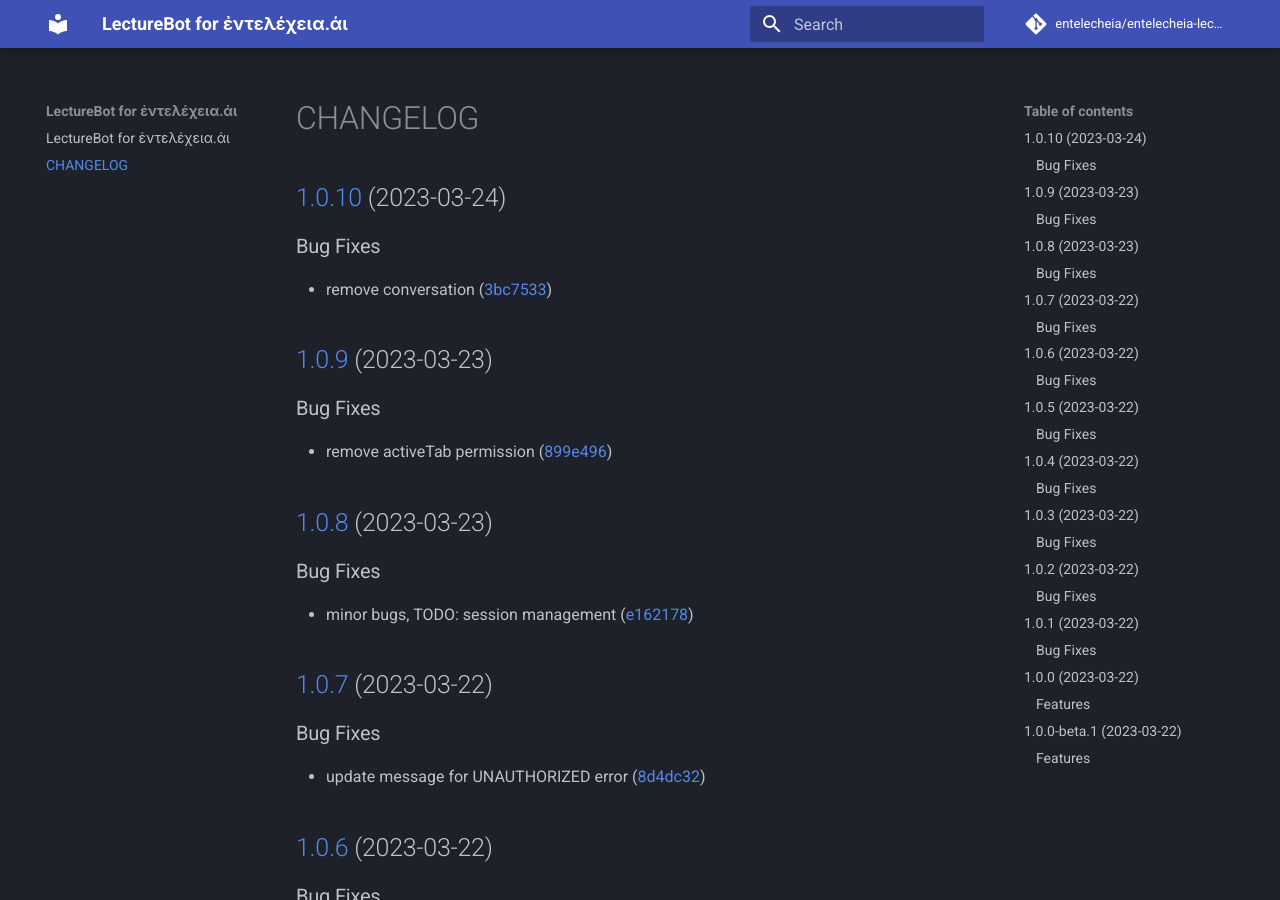
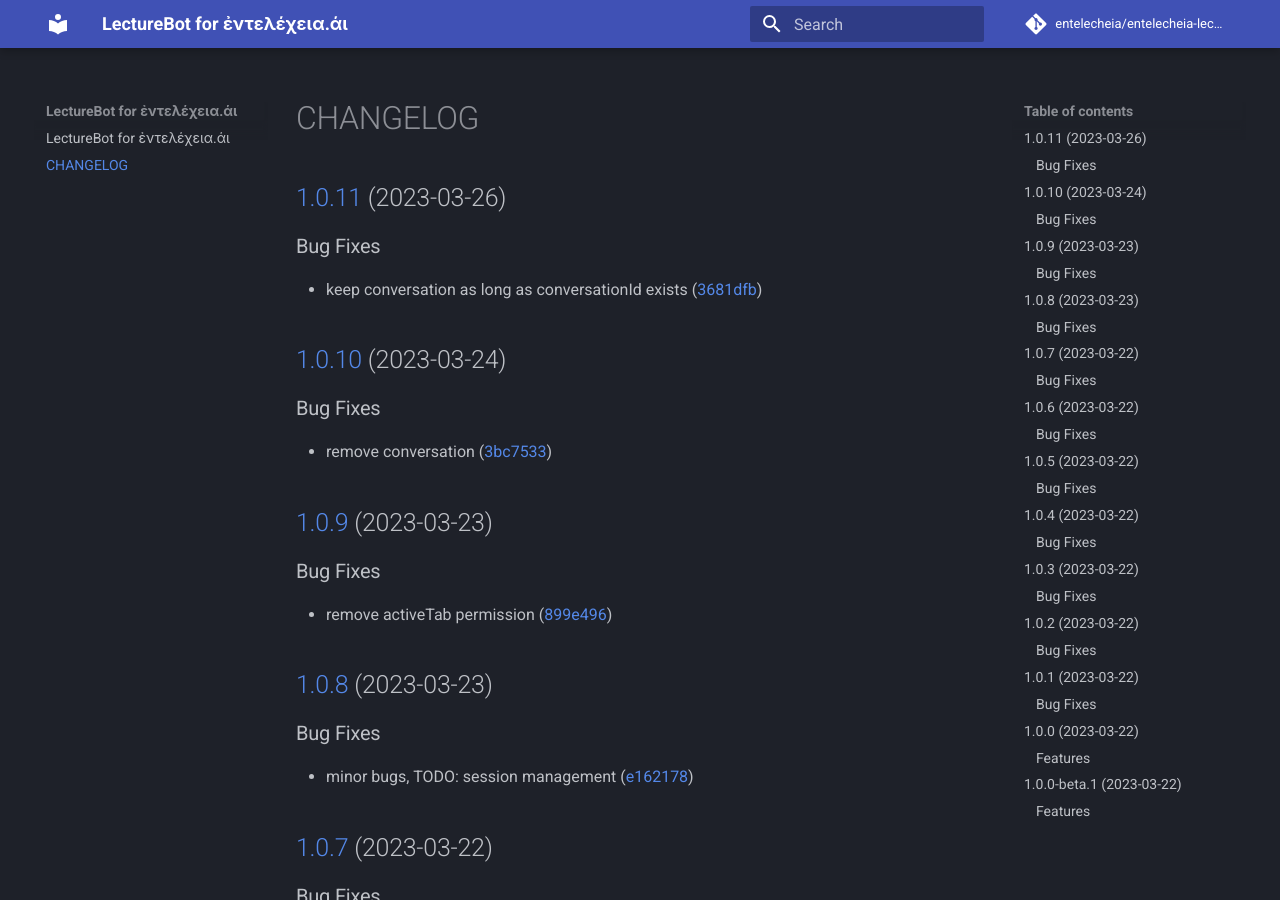
Before and after one commit to entelecheia/entelecheia-lecture-bot, an MkDocs documentation site: the page built from docs/CHANGELOG.md, in a window 1280 px wide and 900 px high. Built offline with MkDocs 1.6.1 and Material for MkDocs 9.7.7, drawn with Linux system fonts in a browser that asks for light colours; comment, search, counter and statistics services are not loaded.

Commit message:
chore(release): :rocket: 1.0.11 [skip ci]
## [1.0.11](https://github.com/entelecheia/entelecheia-lecture-bot/compare/v1.0.10...v1.0.11) (2023-03-26)

### Bug Fixes

* keep conversation as long as conversationId exists ([3681dfb](https://github.com/entelecheia/entelecheia-lecture-bot/commit/3681dfb4a3d70c0b0d37f979a8534bf99a6ff0d1))

```diff
--- a/docs/CHANGELOG.md
+++ b/docs/CHANGELOG.md
@@ -1,3 +1,10 @@
+## [1.0.11](https://github.com/entelecheia/entelecheia-lecture-bot/compare/v1.0.10...v1.0.11) (2023-03-26)
+
+
+### Bug Fixes
+
+* keep conversation as long as conversationId exists ([3681dfb](https://github.com/entelecheia/entelecheia-lecture-bot/commit/3681dfb4a3d70c0b0d37f979a8534bf99a6ff0d1))
+
 ## [1.0.10](https://github.com/entelecheia/entelecheia-lecture-bot/compare/v1.0.9...v1.0.10) (2023-03-24)
 
 
--- a/package.json
+++ b/package.json
@@ -1,6 +1,6 @@
 {
     "name": "entelecheia-lecture-bot",
-    "version": "1.0.10",
+    "version": "1.0.11",
     "description": "Chrome extension to ask questions and get answers from the ChatGPT",
     "author": "entelecheia",
     "license": "MIT",
```
Also changed, not shown: static/manifest.json, 1 other file.
